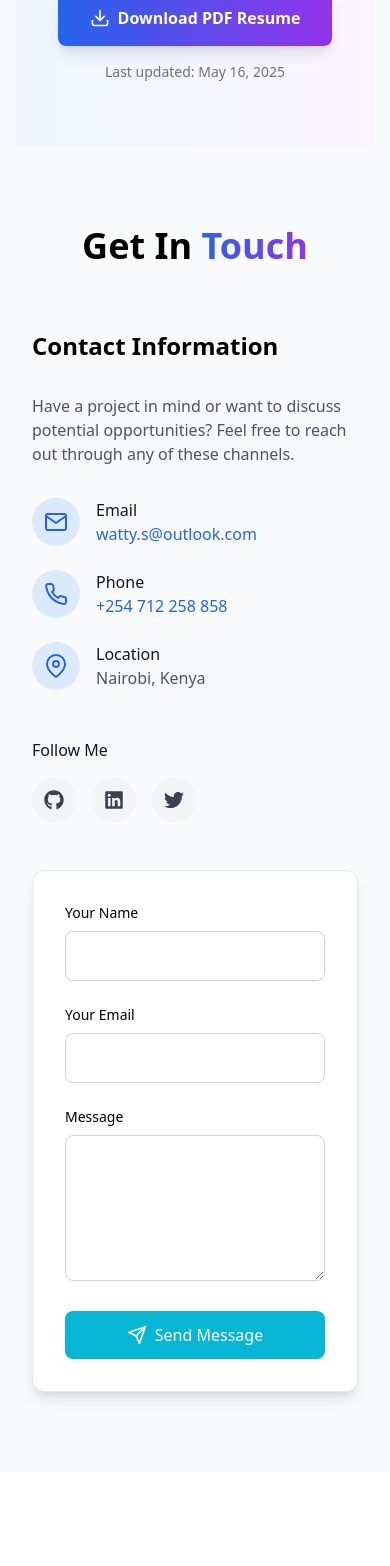
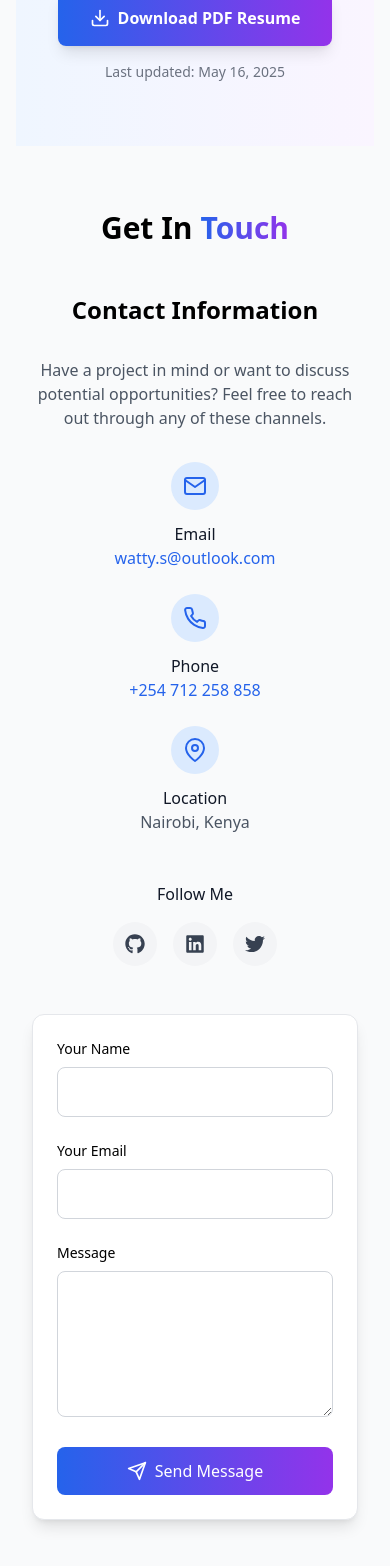
Before and after one commit to masindes/-portfolio_website, a React (Vite) app: page / in a window 390 px wide. Shown: the part 6954-8520 px from the top of the page. Before the commit the page ends 8426 px from the top, so only its background shows below. Built offline with nearby package versions, Linux system fonts and the light colour scheme.

Commit message:
initial hero

```diff
--- a/src/components/Contact.jsx
+++ b/src/components/Contact.jsx
@@ -37,7 +37,7 @@
       icon: <FiPhone className="w-6 h-6 text-blue-600 dark:text-blue-400" />,
       title: "Phone",
       value: "+254 712 258 858",
-      href: "tel:+254712 258 858"
+      href: "tel:+254712258858"
     },
     {
       icon: <FiMapPin className="w-6 h-6 text-blue-600 dark:text-blue-400" />,
@@ -62,7 +62,7 @@
   ];
 
   return (
-    <section id="contact" className="py-20 px-4 sm:px-6 lg:px-8">
+    <section id="contact" className="py-16 px-4 sm:px-6 lg:px-8">
       <motion.div
         initial="hidden"
         animate="visible"
@@ -71,30 +71,30 @@
       >
         <motion.h2
           variants={item}
-          className="section-title text-center mb-16"
+          className="text-3xl sm:text-4xl font-bold text-center mb-12 dark:text-white"
         >
           Get In <span className="text-transparent bg-clip-text bg-gradient-to-r from-blue-600 to-purple-600">Touch</span>
         </motion.h2>
 
         <div className="grid grid-cols-1 lg:grid-cols-2 gap-12">
-          {/* Contact Information */}
+          {/* Contact Information - Centered on mobile */}
           <motion.div
             variants={item}
-            className="space-y-8"
+            className="space-y-8 text-center md:text-left"
           >
             <h3 className="text-2xl font-bold dark:text-white">Contact Information</h3>
-            <p className="text-gray-600 dark:text-gray-400">
+            <p className="text-gray-600 dark:text-gray-400 mx-auto md:mx-0 max-w-md">
               Have a project in mind or want to discuss potential opportunities?
               Feel free to reach out through any of these channels.
             </p>
 
             <div className="space-y-6">
               {contactMethods.map((method, index) => (
-                <div key={index} className="flex items-start space-x-4">
+                <div key={index} className="flex flex-col md:flex-row md:items-start items-center space-y-3 md:space-y-0 md:space-x-4">
                   <div className="flex-shrink-0 p-3 rounded-full bg-blue-100 dark:bg-blue-900/30">
                     {method.icon}
                   </div>
-                  <div>
+                  <div className="text-center md:text-left">
                     <h4 className="font-medium text-gray-900 dark:text-white">{method.title}</h4>
                     {method.href ? (
                       <a
@@ -112,8 +112,8 @@
             </div>
 
             <div className="pt-4">
-              <h4 className="font-medium text-gray-900 dark:text-white mb-4">Follow Me</h4>
-              <div className="flex space-x-4">
+              <h4 className="font-medium text-gray-900 dark:text-white mb-4 text-center md:text-left">Follow Me</h4>
+              <div className="flex justify-center md:justify-start space-x-4">
                 {socialLinks.map((social, index) => (
                   <motion.a
                     key={index}
@@ -130,10 +130,10 @@
             </div>
           </motion.div>
 
-          {/* Contact Form */}
+          {/* Contact Form - Centered on mobile */}
           <motion.div
             variants={item}
-            className="bg-white dark:bg-gray-800 p-8 rounded-xl shadow-lg border border-gray-200 dark:border-gray-700"
+            className="bg-white dark:bg-gray-800 p-6 sm:p-8 rounded-xl shadow-lg border border-gray-200 dark:border-gray-700 mx-auto w-full max-w-md lg:max-w-none"
           >
             <form className="space-y-6">
               <div>
@@ -176,7 +176,7 @@
                 type="submit"
                 whileHover={{ scale: 1.02 }}
                 whileTap={{ scale: 0.98 }}
-                className="btn-primary w-full flex items-center justify-center space-x-2"
+                className="w-full flex items-center justify-center space-x-2 px-6 py-3 bg-gradient-to-r from-blue-600 to-purple-600 text-white font-medium rounded-lg hover:shadow-md transition-all"
               >
                 <FiSend className="w-5 h-5" />
                 <span>Send Message</span>
```
